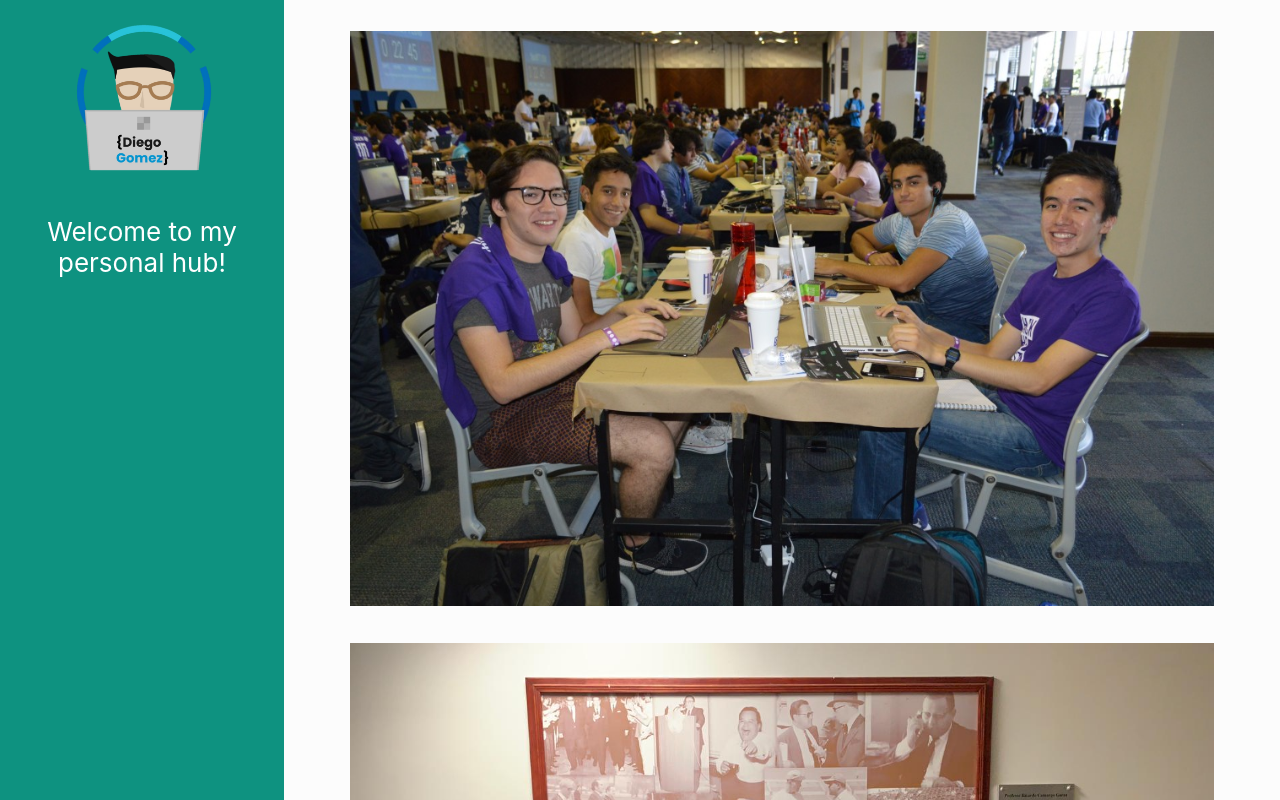
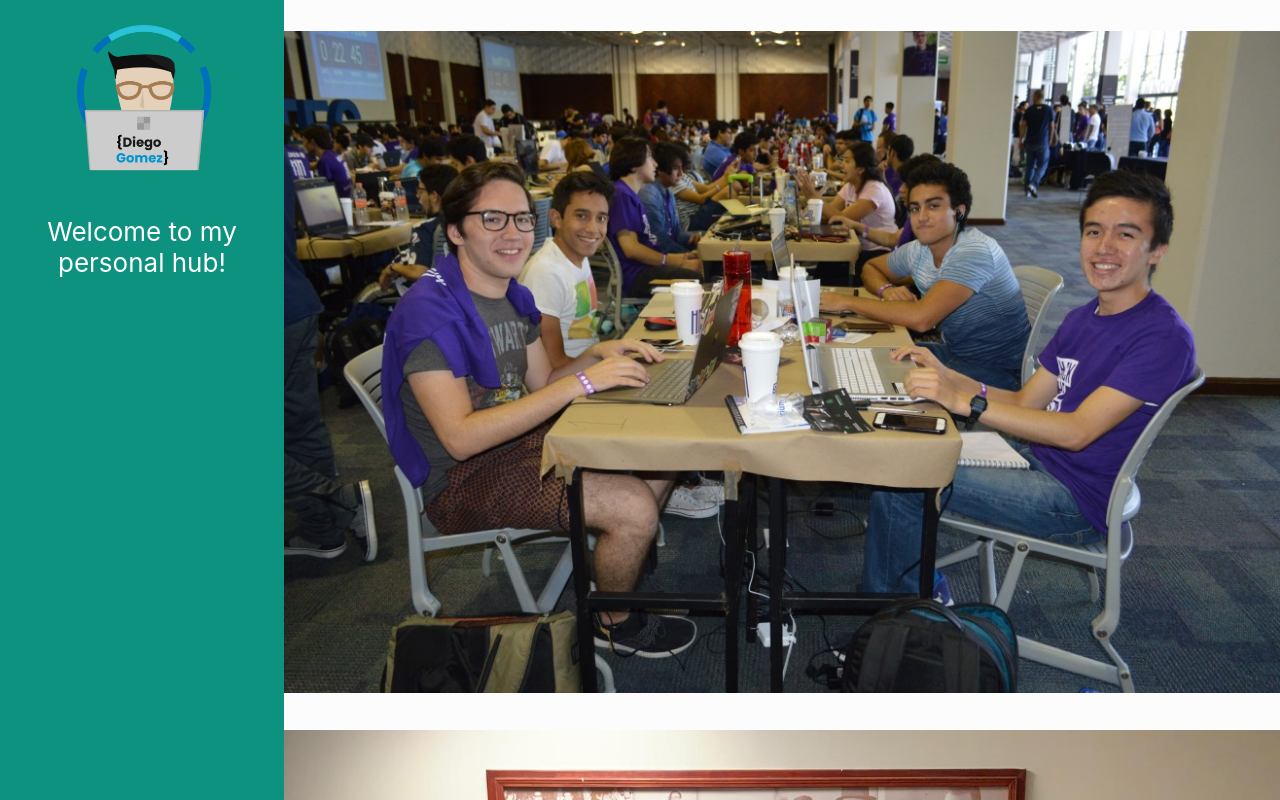
Before and after one commit to diegomezcota/MyHub, a React (Create React App) app: page / in a window 1280 px wide. Shown: the top 800 px of the page. Built offline with nearby package versions, Linux system fonts and the light colour scheme.

Commit message:
set width to 100%

```diff
--- a/src/App.css
+++ b/src/App.css
@@ -65,7 +65,7 @@ contenedores y se utiliza para dar transparencia y poner un fondo*/
 }
 
 .an_achievementPhoto{
-  width: 54rem;
+  width: 100%;
 }
 
 .leetcodeLogo {
```
